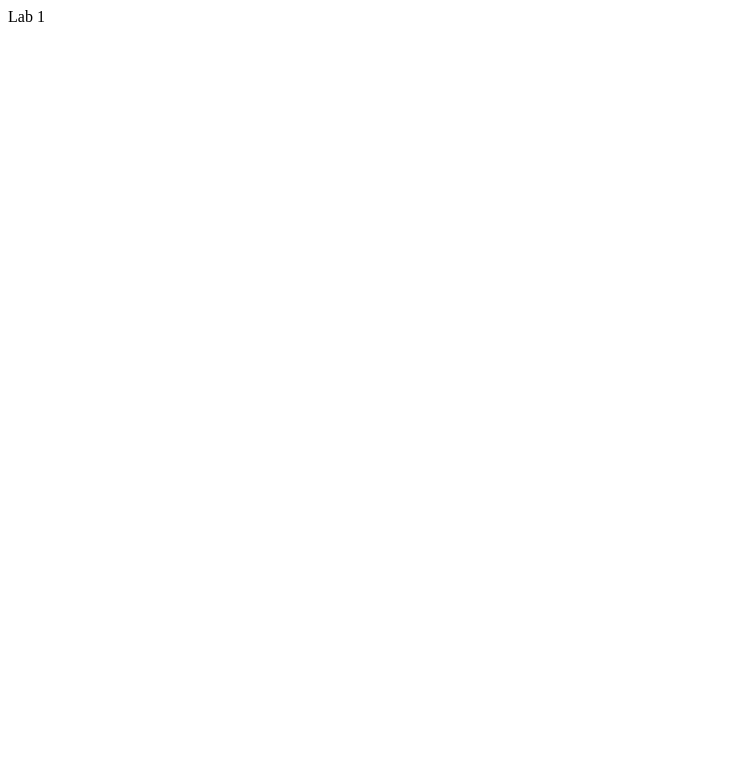
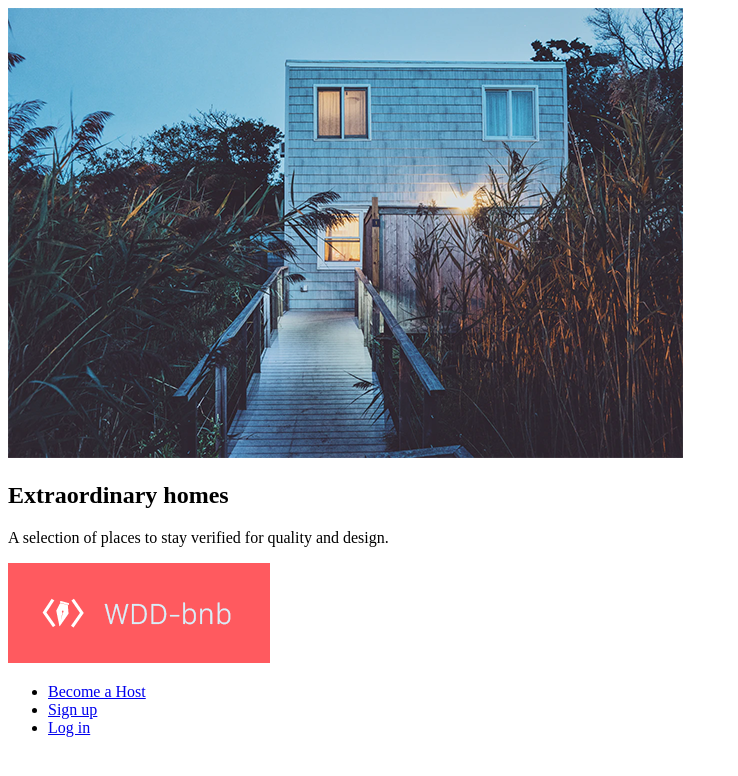
Before and after one commit to tiffanytra/tiffanytra.github.io, a plain HTML site: page labs/lab1/index.html in a window 1280 px wide. Shown: the whole page, without its empty margins (0-738 px from the left). Drawn offline with Linux system fonts and the light colour scheme.

Commit message:
finish lab1

```diff
--- a/labs/lab1/index.html
+++ b/labs/lab1/index.html
@@ -1,6 +1,44 @@
-<!DOCTYPE html>
+<!doctype html>
 <html>
-    <body>
-        Lab 1
-    </body>
+
+<head>
+    <title>
+        <!-- The title that shows on the tab in the browser! -->
+        <h1> Book unique places to stay and things to do </h1>
+    </title>
+</head>
+
+<body>
+    <!-- Your content here! -->
+    <section>
+        <img src="img/house.png" />
+
+        <!-- Size-two heading -->
+        <h2>Extraordinary homes</h2>
+
+        <p>
+           A selection of places to stay verified for quality and design.
+        </p>
+    </section>
+    <!-- Put the top of the page -->
+    <header>
+
+        <!-- We can put an image in a link -->
+        <a href="home">
+            <img src="img/logo.png" alt="">
+        </a>
+
+        <!-- Navigation block (links to other pages), also semantic! -->
+        <nav>
+            <ul>
+                <li><a href="become-host">Become a Host</a></li>
+                <li><a href="sign-up">Sign up</a></li>
+                <li><a href="log-in">Log in</a></li>
+            </ul>
+        </nav>
+
+    <!-- don't forget to close the header tag! -->
+    </header>
+</body>
+
 </html>
```
Also changed, not shown: labs/lab1/img/city.png (added), labs/lab1/img/house.png (added), labs/lab1/img/logo.png (added), labs/lab1/img/sushimaking.png (added), 2 other files.
